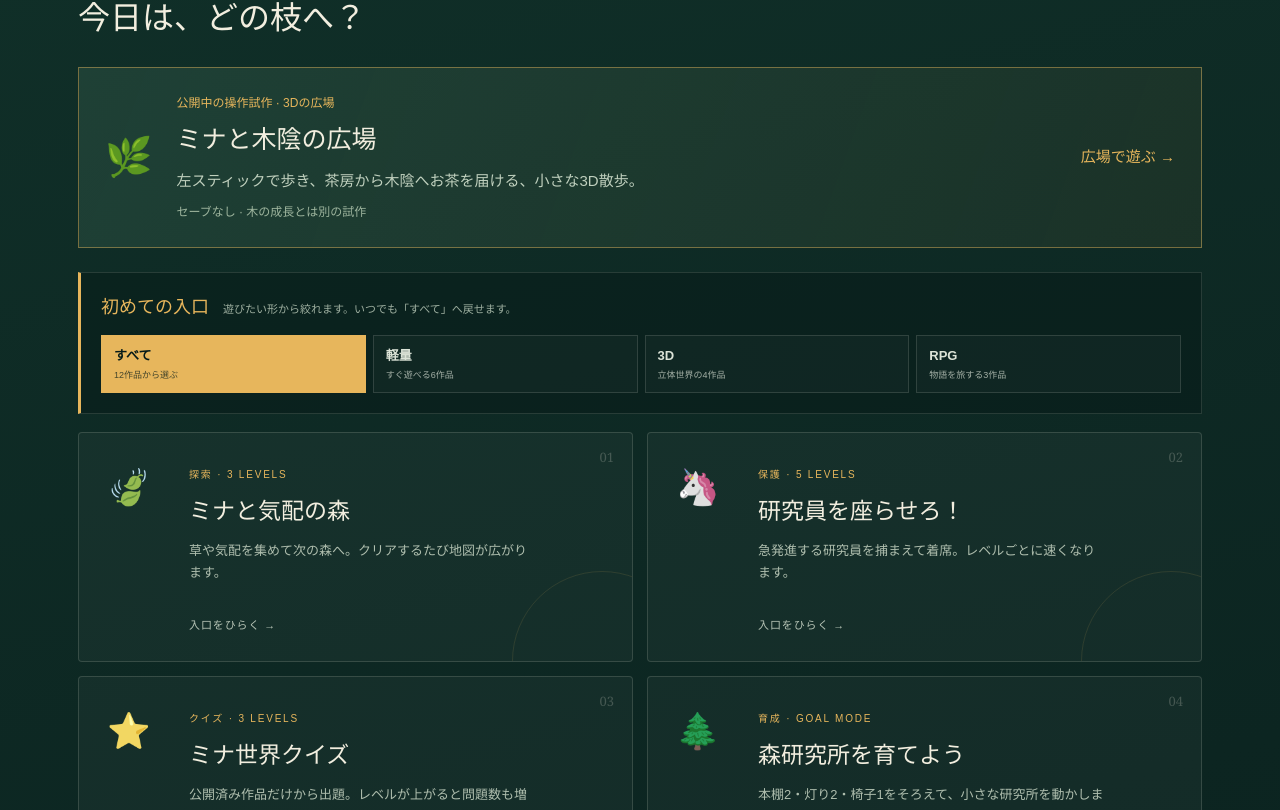
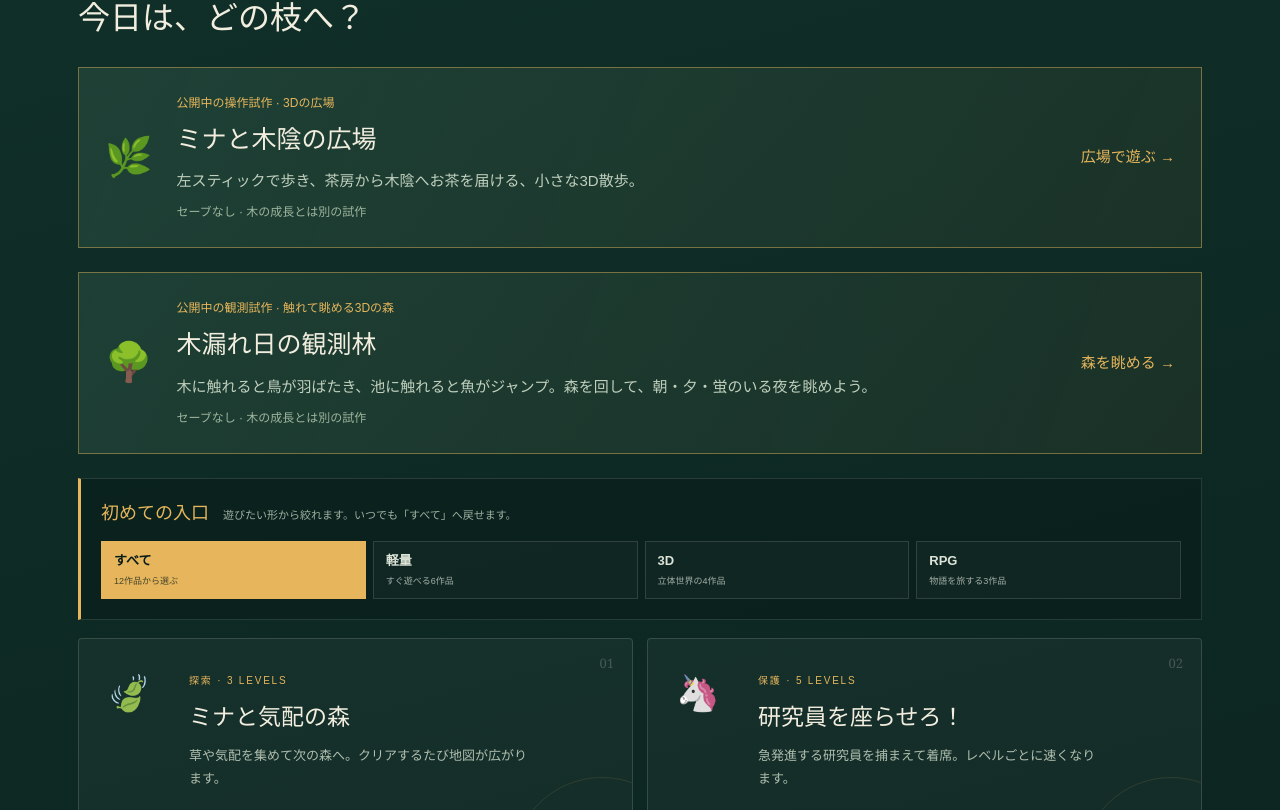
Before and after one commit to kazutumu/mori-lab-games, a Next.js app: page / in a window 1280 px wide. Shown: the part 1138-1948 px from the top of the page. Built offline with nearby package versions, Linux system fonts and the light colour scheme.

Commit message:
Add forest observatory entrance to game hub

```diff
--- a/app/GameHub.tsx
+++ b/app/GameHub.tsx
@@ -238,6 +238,11 @@ function Home({ save, openGame }: { save: SaveData; openGame: (id: Mode) => void
         <span className="plaza-entry-icon" aria-hidden="true">🌿</span>
         <span className="plaza-entry-copy"><small>公開中の操作試作 · 3Dの広場</small><strong>ミナと木陰の広場</strong><span>左スティックで歩き、茶房から木陰へお茶を届ける、小さな3D散歩。</span><em>セーブなし · 木の成長とは別の試作</em></span>
         <span className="plaza-entry-action">広場で遊ぶ →</span>
+      </Link>
+      <Link className="plaza-entry" id="forest-entry" href="/forest-observatory">
+        <span className="plaza-entry-icon" aria-hidden="true">🌳</span>
+        <span className="plaza-entry-copy"><small>公開中の観測試作 · 触れて眺める3Dの森</small><strong>木漏れ日の観測林</strong><span>木に触れると鳥が羽ばたき、池に触れると魚がジャンプ。森を回して、朝・夕・蛍のいる夜を眺めよう。</span><em>セーブなし · 木の成長とは別の試作</em></span>
+        <span className="plaza-entry-action">森を眺める →</span>
       </Link>
       <nav className="game-entry-guide" aria-label="初めて遊ぶ人向けのゲーム入口">
         <div><strong>初めての入口</strong><span>遊びたい形から絞れます。いつでも「すべて」へ戻せます。</span></div>
```
Also changed, not shown: 1 other file (tests, documents, lock files or other folders).
